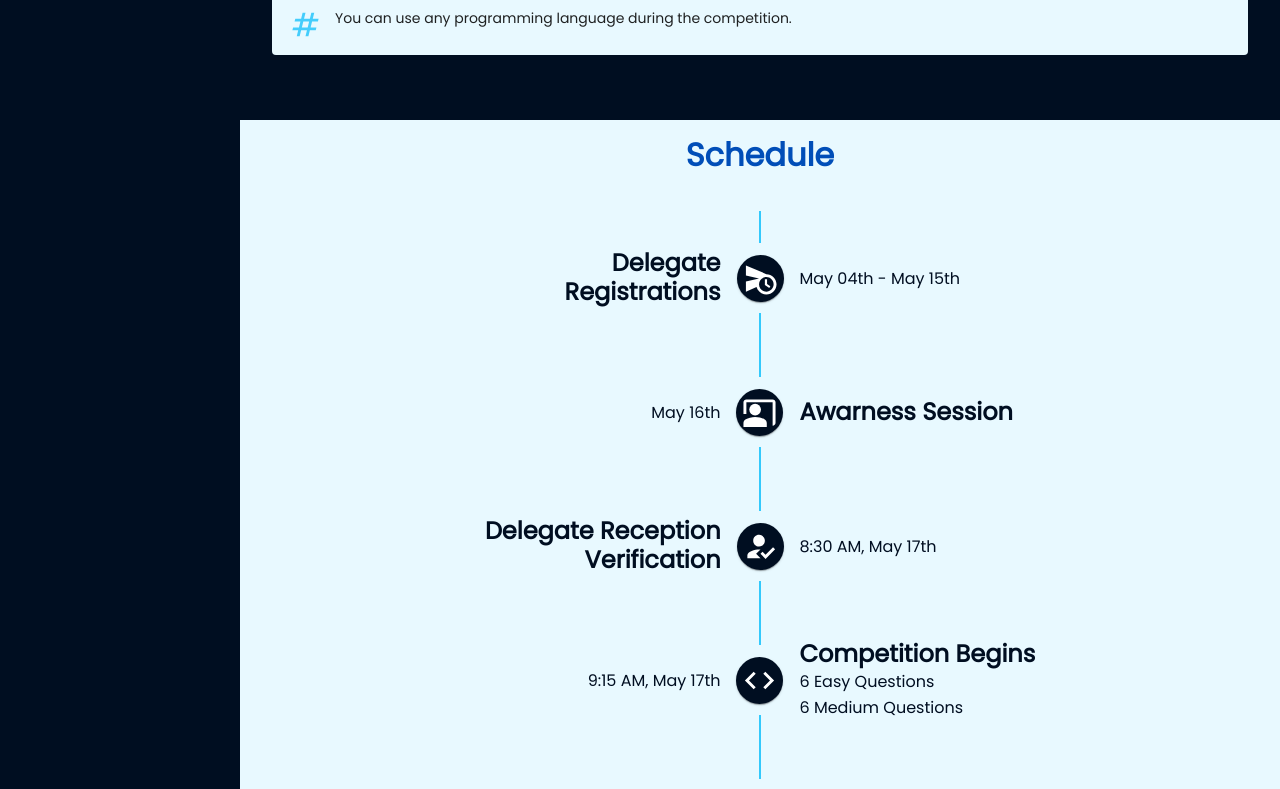
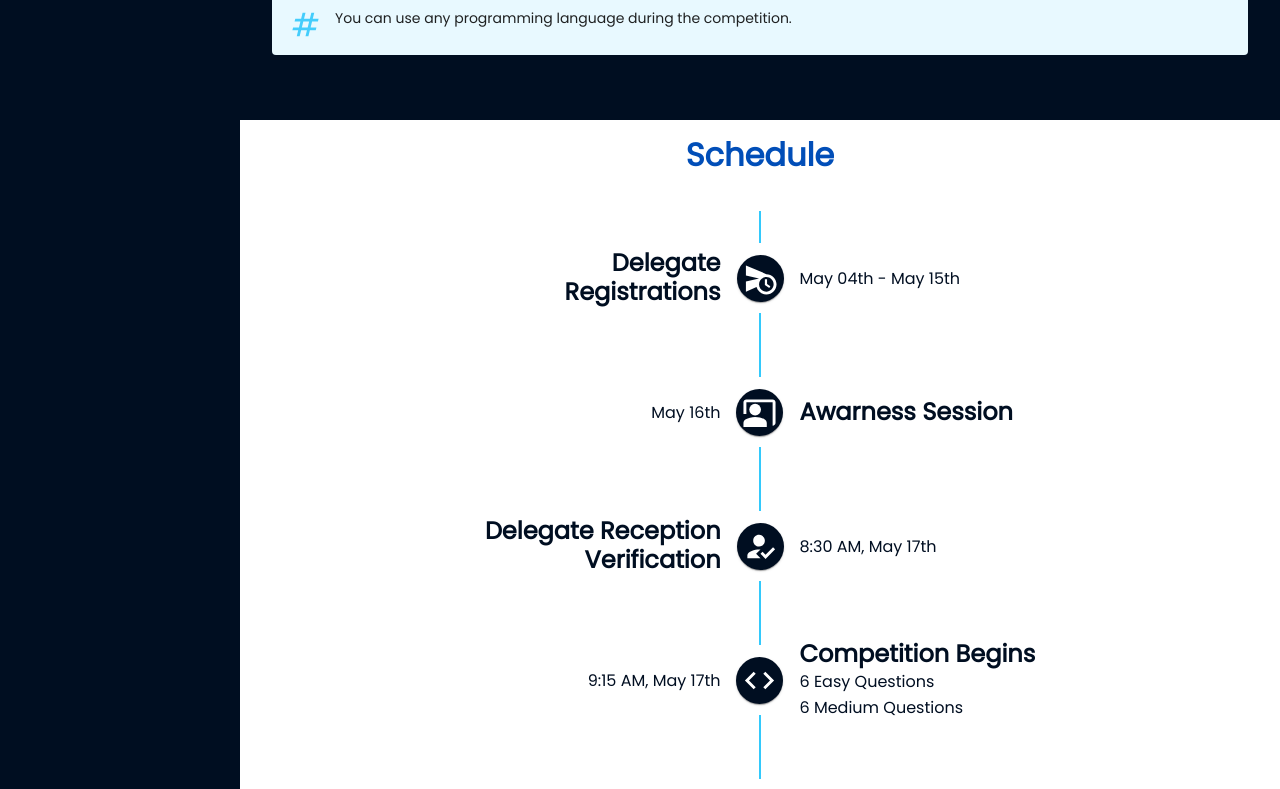
Before and after one commit to Xenowa/Aquathon, a React (Vite) app: page / in a window 1280 px wide. Shown: the part 2280-3069 px from the top of the page. Built offline with nearby package versions, Linux system fonts and the light colour scheme.

Commit message:
Fix: Added white background for light blue sections

```diff
--- a/src/components/Contact.jsx
+++ b/src/components/Contact.jsx
@@ -23,7 +23,7 @@ export default function Contact() {
             justifyContent: "center",
             alignItems: "center",
             gap: "1rem"
-        }} id="contact" bgcolor="secondaryLight.main" color="primary.main">
+        }} id="contact" bgcolor="white" color="primary.main">
             <Typography color="primary" component="h1" variant="h1" fontWeight="bold" marginTop="1rem" textAlign="center">
                 Contact <Typography color="primaryLight.main" component="span" variant="span">Us</Typography>
             </Typography>
--- a/src/components/Partners.jsx
+++ b/src/components/Partners.jsx
@@ -14,7 +14,7 @@ export default function Partners() {
             justifyContent: "center",
             alignItems: "center",
             gap: "1rem"
-        }} id="partners" bgcolor="secondaryLight.main" color="primary.main">
+        }} id="partners" bgcolor="white" color="primary.main">
             <Typography color="primary" component="h1" variant="h1" fontWeight="bold" marginTop="1rem" textAlign="center">
                 Official <Typography color="primaryLight.main" component="span" variant="span">Sponsors</Typography>
             </Typography>
--- a/src/components/Schedule.jsx
+++ b/src/components/Schedule.jsx
@@ -221,7 +221,7 @@ export default function Schedule() {
             justifyContent: "center",
             alignItems: "center",
             gap: "1rem"
-        }} id="schedule" bgcolor="secondaryLight.main" color="primary.main">
+        }} id="schedule" bgcolor="white" color="primary.main">
             <Typography color="primaryLight.main" component="h1" variant="h1" fontWeight="bold" marginTop="1rem" textAlign="center">Schedule</Typography>
 
             {/* For Desktops */}
```
